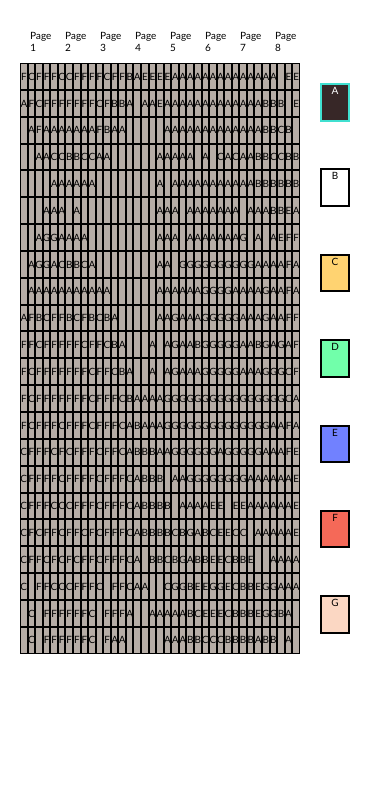
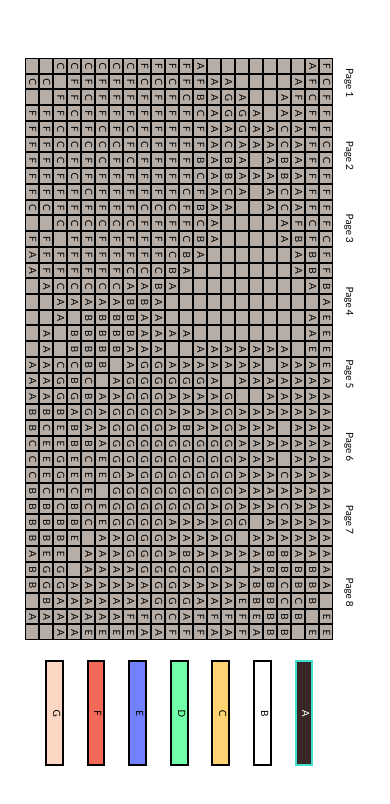
Before and after one commit to joemano/jobertManoscaProjectThree, a plain HTML site: page index.html in a window 390 px wide. Drawn offline with nearby package versions, Linux system fonts and the light colour scheme.

Commit message:
App now goes to landscape mode at 768px

```diff
--- a/index.html
+++ b/index.html
@@ -13,6 +13,7 @@
 
   </header>
   <main>
+    <div class="container">
       <div class="colorBook">
         <div class="pages">
           <input type="radio" name="page" id="page1" value="0">
@@ -54,6 +55,7 @@
           </div>
         </div>
       </div>
+    </div>
   </main>
   <footer>
 
--- a/styles/sass/_globals.scss
+++ b/styles/sass/_globals.scss
@@ -10,3 +10,10 @@ p {
   padding: 0;
   margin: 0;
 }
+
+.container {
+  width: 80%;
+  max-width: 1280px;
+
+  margin: 0 auto;
+}
--- a/styles/sass/_main.scss
+++ b/styles/sass/_main.scss
@@ -2,15 +2,35 @@
   display: flex;
 }
 
-.colorBook {
-  padding: 20px;
+main {
+
+  .container {
+    position: relative;
+    padding-top: 42.75%;
+  }
+
+  .colorBook {
+    display: flex;
+    flex-direction: column;
+
+    padding: 20px;
+    position: absolute;
+    top: 0;
+    left: 0;
+    right: 0;
+    bottom: 0;
+  }
+}
+
+.canvasHolder {
+  height: 100%;
 }
 
 .canvas {
   display: flex;
   flex-wrap: wrap;
   width: 80%;
-  height: 70vh;
+  // height: 70vh;
 
 }
 
--- /dev/null
+++ b/styles/sass/_mediaQueries.scss
@@ -0,0 +1,34 @@
+@media only screen and (orientation:portrait){
+  body {
+    // width: 80vh;
+
+    overflow-x: hidden;
+
+    main {
+      display: flex;
+      justify-content: center;
+      align-items: center;
+
+      width: 100vw;
+      height: 100vh;
+
+      .container {
+        transform: rotateZ(90deg);
+        width: 100%;
+        min-width: 768px;
+        min-height: 380px;
+      }
+    }
+  }
+}
+
+@media only screen and (orientation:landscape) and (max-width: 768px){
+  body {
+    height: auto;
+    transform: none;
+
+    .container {
+      width: 100%;
+    }
+  }
+}
--- a/styles/sass/style.scss
+++ b/styles/sass/style.scss
@@ -4,3 +4,4 @@
 @import "header";
 @import "main";
 @import "footer";
+@import "mediaQueries";
```
Also changed, not shown: styles/style.css. Lines whose indentation alone changed are shown as unchanged.
